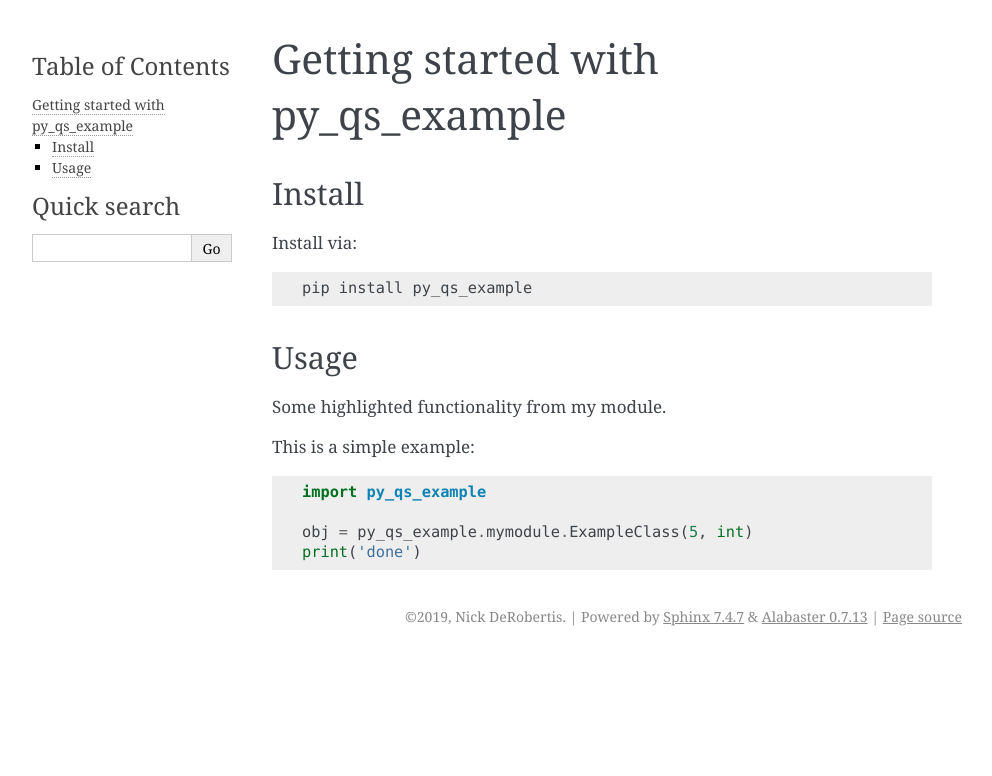
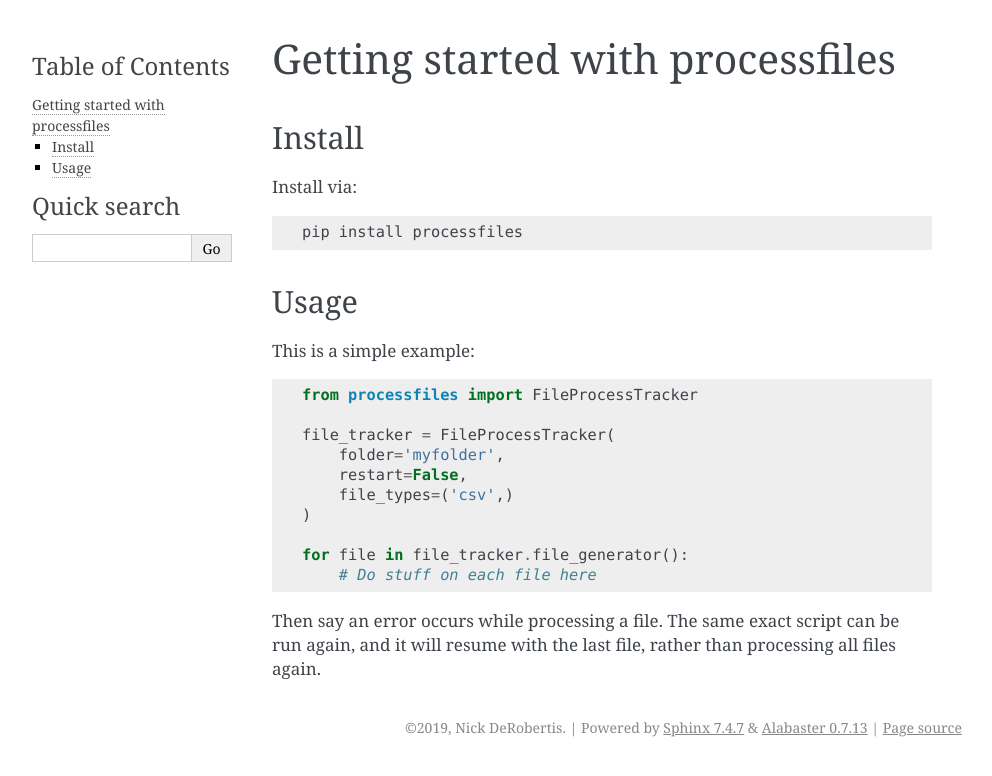
Before and after one commit to nickderobertis/py-process-files, a Sphinx documentation site: the page built from docsrc/source/tutorial.rst, in a window 1280 px wide. Shown: the top 776 px of the page, without its empty margins (148-1140 px from the left). Built offline with Sphinx 7.4.7, drawn with Linux system fonts in a browser that asks for light colours; pages that are not in the unit, such as notebooks, are missing from menus.

Commit message:
Set up configuration and add docs sources

```diff
--- a/docsrc/source/tutorial.rst
+++ b/docsrc/source/tutorial.rst
@@ -1,4 +1,4 @@
-Getting started with py_qs_example
+Getting started with processfiles
 **********************************
 
 Install
@@ -6,16 +6,24 @@ Install
 
 Install via::
 
-    pip install py_qs_example
+    pip install processfiles
 
 Usage
 =========
 
-Some highlighted functionality from my module.
-
 This is a simple example::
 
-    import py_qs_example
+    from processfiles import FileProcessTracker
 
-    obj = py_qs_example.mymodule.ExampleClass(5, int)
-    print('done')
+    file_tracker = FileProcessTracker(
+        folder='myfolder',
+        restart=False,
+        file_types=('csv',)
+    )
+
+    for file in file_tracker.file_generator():
+        # Do stuff on each file here
+
+Then say an error occurs while processing a file. The same exact script can be
+run again, and it will resume with the last file, rather than processing all
+files again.
```
Also changed, not shown: README.md (+6 -80 lines), conf.py (+11 -9 lines), docsrc/source/index.rst (+8 -25 lines), 1 other file.
